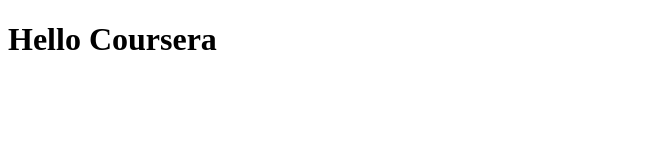
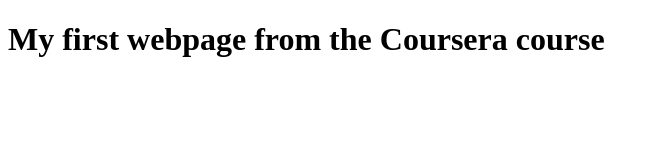
Before and after one commit to rameshmeseth/coursera-test, a plain HTML site: page site/index.html in a window 1280 px wide. Shown: the whole page, without its empty margins (0-659 px from the left). Drawn offline with Linux system fonts and the light colour scheme.

Commit message:
testing browser-sync

```diff
--- a/site/index.html
+++ b/site/index.html
@@ -1,9 +1,9 @@
 <!DOCTYPE html>
 <html>
 <head>
-	<title>Hello Coursera</title>
+	<title>My first webpage</title>
 </head>
 <body>
-<h1>Hello Coursera</h1>
+<h1>My first webpage from the Coursera course</h1>
 </body>
 </html>
```
